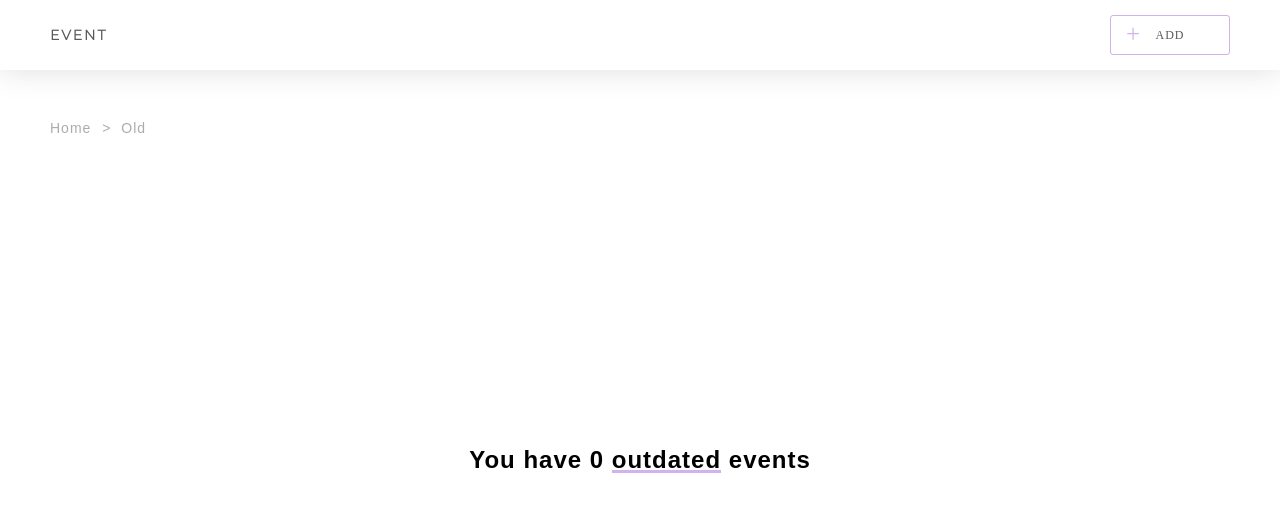
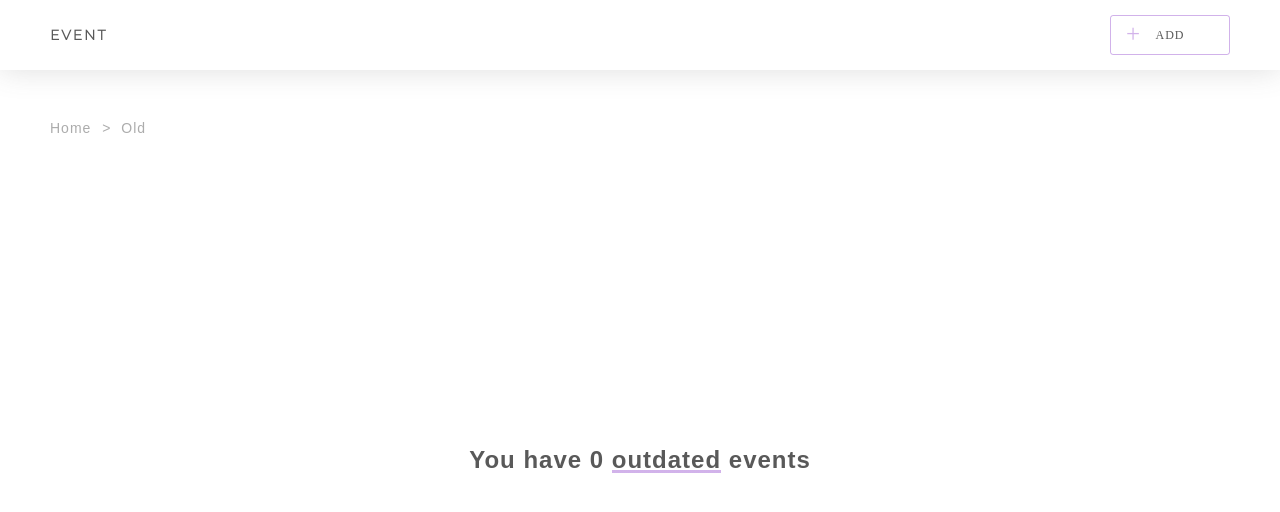
Before and after one commit to serozhkohanna/Add-Event, a React (Create React App) app: page /addevent/outdated in a window 1280 px wide. Shown: the top 512 px of the page. Built offline with nearby package versions, Linux system fonts and the light colour scheme; a web font is replaced by a local one.

Commit message:
Empty component, text color black > $gray

```diff
--- a/src/components/EmptyContent/EmptyContent.scss
+++ b/src/components/EmptyContent/EmptyContent.scss
@@ -9,10 +9,11 @@
   flex-grow: 1;
   font-family: "Montserrat Regular", sans-serif;
   letter-spacing: 1px;
+  color: $gray;
 
   a,
   a:link {
-    color: black;
+    color: $gray;
     text-decoration: none;
     background-position-y: -0%;
     background-image: linear-gradient($white 50%, rgba($purple, .3) 50%);
```
